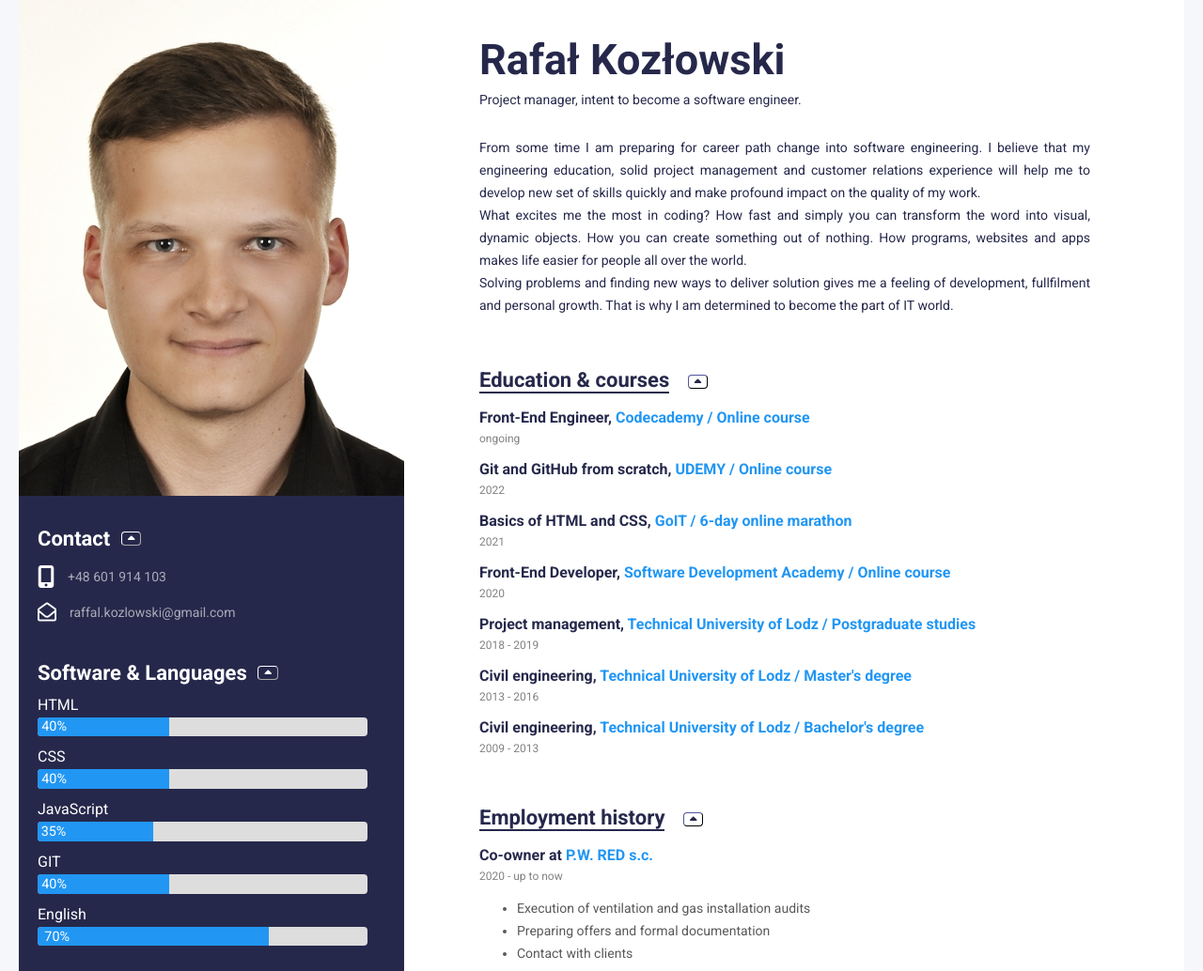
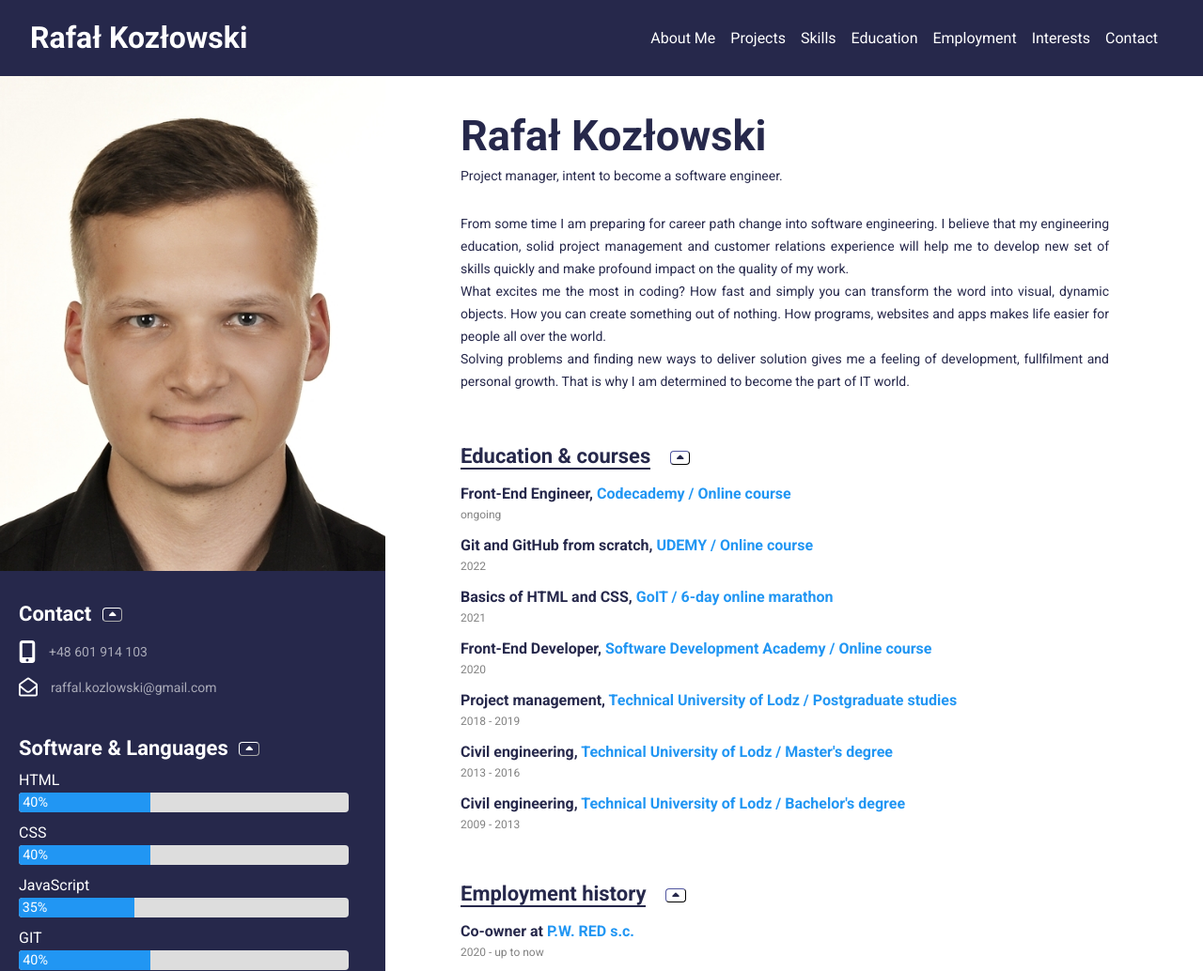
Before and after one commit to rafal-kozlowski/rafal-kozlowski.github.io, a plain HTML site: page index.html in a window 1280 px wide. Shown: the top 1034 px of the page at 94% size. Drawn offline with nearby package versions, Linux system fonts and the light colour scheme.

Commit message:
add and basic style header and navbar

```diff
--- a/css/style.css
+++ b/css/style.css
@@ -10,10 +10,44 @@ body {
 
 .container {
   display: flex;
-  width: 1240px;
+  /* width: 1240px; */
   margin-left: auto;
   margin-right: auto;
   background-color: #fff;
+}
+
+/* ----------main header----------- */
+
+.main-header {
+  display: flex;
+  justify-content: space-between;
+  align-items: center;
+  padding: 0 2rem;
+  min-width: max-content;
+  background-color: #26284b;
+}
+
+.name {
+  color: #fff;;
+}
+
+.navbar {
+  background-color: #26284b;
+}
+
+.navbar ul {
+  display: flex;
+  list-style: none;
+}
+
+.navbar-link {
+  color: #fff;
+  padding-right: 1rem;
+  text-decoration: none;
+}
+
+.navbar-about-me {
+  min-width: 85px;
 }
 
 /* ----------hiding button----------- */
@@ -209,7 +243,6 @@ body {
 /* ========= right side of the resume ========= */
 
 .right-side {
-  width: 830px;
   padding-left: 80px;
   padding-right: 100px;
   padding-bottom: 68px;
--- a/index.html
+++ b/index.html
@@ -14,6 +14,20 @@
     <script src="https://kit.fontawesome.com/284f175159.js" crossorigin="anonymous"></script>
   </head>
   <body>
+    <header class="main-header">
+      <h1 class="name">Rafał Kozłowski</h1>
+      <nav class="navbar">
+        <ul>
+          <li class="navbar-about-me"><a href="" class="navbar-link">About Me</a></li>
+          <li><a href="" class="navbar-link">Projects</a></li>
+          <li><a href="" class="navbar-link">Skills</a></li>
+          <li><a href="" class="navbar-link">Education</a></li>
+          <li><a href="" class="navbar-link">Employment</a></li>
+          <li><a href="" class="navbar-link">Interests</a></li>
+          <li><a href="" class="navbar-link">Contact</a></li>
+        </ul>
+      </nav>
+    </header>
     <div class="container">
       <!--=====================left side of the resume =====================-->
         <aside class="left-side">
```
